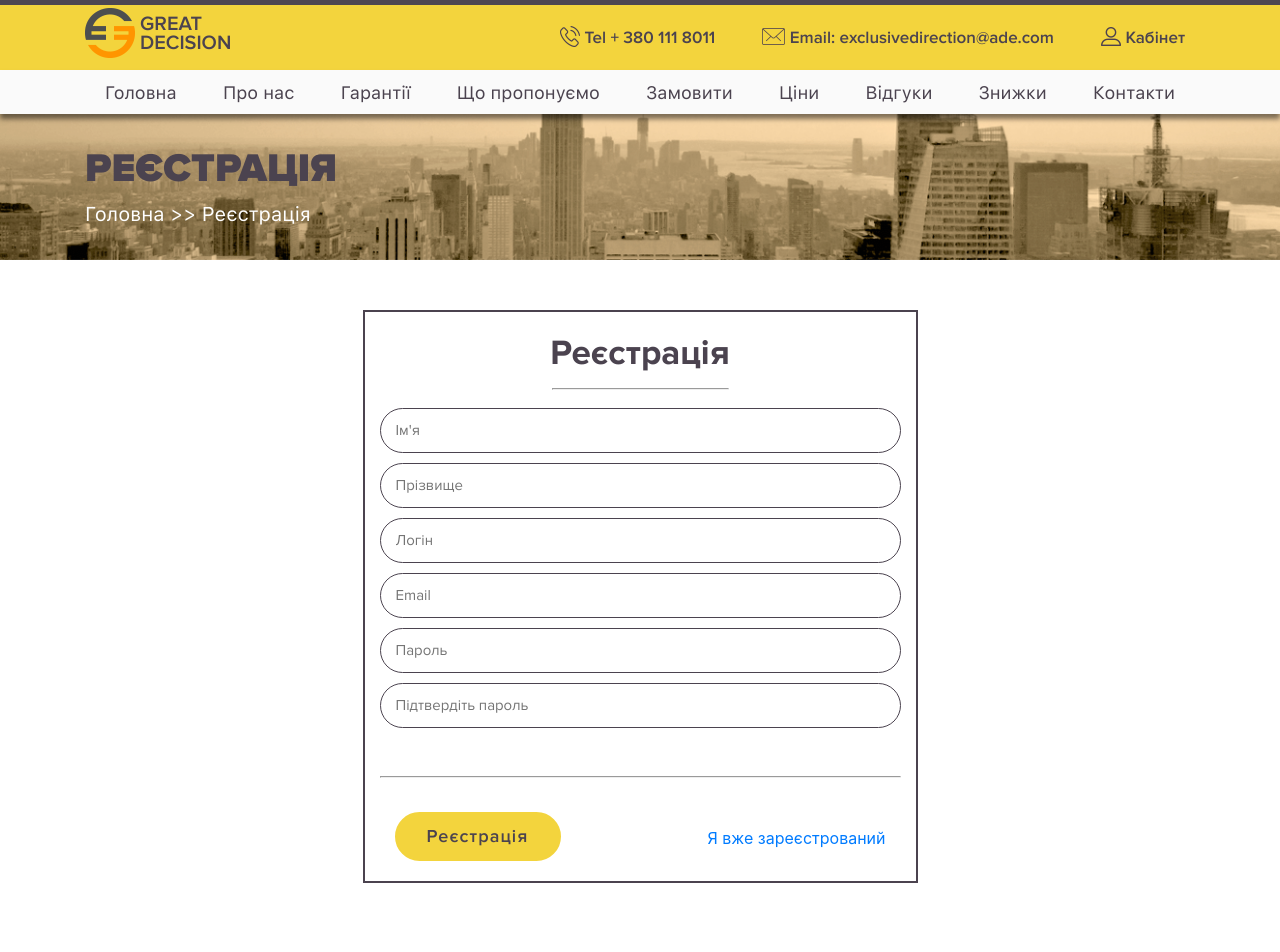
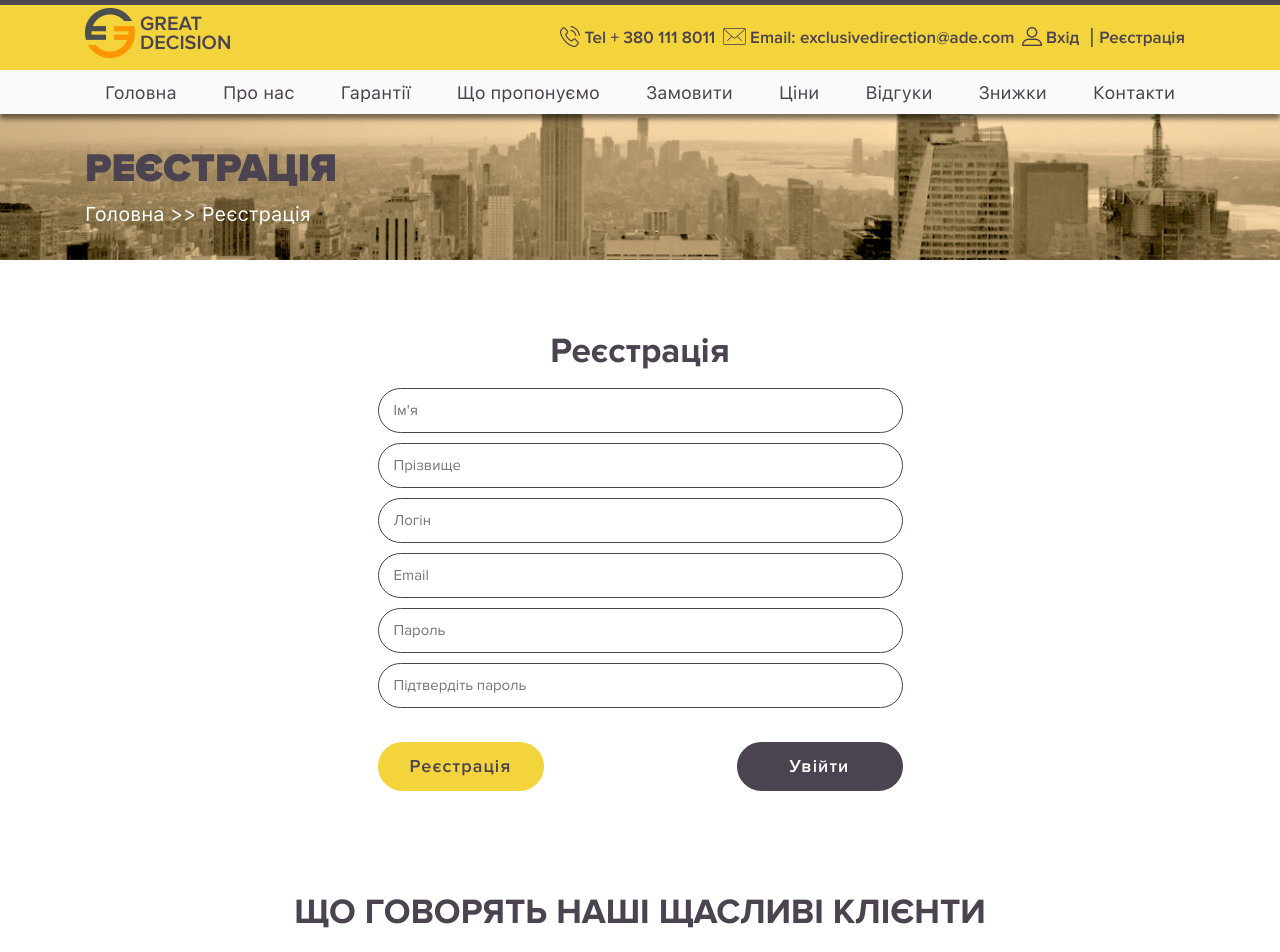
Before and after one commit to everyt1me/GD, a Django app: page /account/register in a window 1280 px wide. Shown: the top 952 px of the page. Run offline with Django 3.2, Linux system fonts and the light colour scheme; style sheets or scripts are compiled from the project's sources; some libraries are stand-ins or nearby versions.

Commit message:
fix some styles in form

```diff
--- a/app/app/static/css/views/_register.scss
+++ b/app/app/static/css/views/_register.scss
@@ -5,20 +5,26 @@
     form {
         display: block;
         margin: 50px auto;
-        border: $font-text--color-primary solid 2px;
         padding: 15px;
         div{
             justify-content: space-between;
+            padding: 0px;
+            margin: 0px;
             p{
                 margin-top: 24px;
             }
         }
-
-    }
-    .tittle-underline{
-        width: 175px;
     }
     input, button {
         margin-top: 10px;
     }
+    button a {
+        text-decoration: none;
+        color: $btn--bg-color-primary_3--hover;
+    }
+    .btn--show_all:hover{
+        a{
+            color: $btn--color-primary_3--hover;
+        }
+    }
 }
--- a/app/templates/account/register.html
+++ b/app/templates/account/register.html
@@ -5,18 +5,19 @@
         <div class="container">
             <form action="{% url 'register' %}" method="POST" class="col-6">
                 {% csrf_token %}
+
                 <h2>Реєстрація</h2>
-                <hr class="tittle-underline">
+
                 <input type="text" name="Name" placeholder="Ім'я" required="">
                 <input type="text" name="Surname" placeholder="Прізвище" required="">
                 <input type="text" name="Username" placeholder="Логін" required="">
                 <input type="email" name="email" placeholder="Email" required="">
                 <input type="password" name="password" placeholder="Пароль" required="">
                 <input type="password" name="confirm-password" placeholder="Підтвердіть пароль" required="">
-                <hr class="mt-5">
+
                 <div class="col-12 d-flex mt-4">
                     <button class="btn--forward" type="submit" value="SIGNUP">Реєстрація</button>
-                    <p><a href="login">Я вже зареєстрований</a></p>
+                    <button class="btn--show_all" value="login"><a href ="login">Увійти</a></button>
                 </div>
             </form>
         </div>
--- a/app/templates/partials/_header.html
+++ b/app/templates/partials/_header.html
@@ -25,9 +25,10 @@
                             <img src="{% static 'img/mail.png' %}" alt="Mail">
                             <p>Email: exclusivedirection@ade.com</p>
                         </div>
-                        <div class="login">
+                        <div class="login d-row">
                             <img src="{% static 'img/login.png' %}" alt="Login">
-                            <a href="#">Кабінет</a>
+                            <a href="/account/login">Вхід</a>|
+                            <a href="/account/register"> Реєстрація</a>
                         </div>
                     </div>
                 </div>
```
